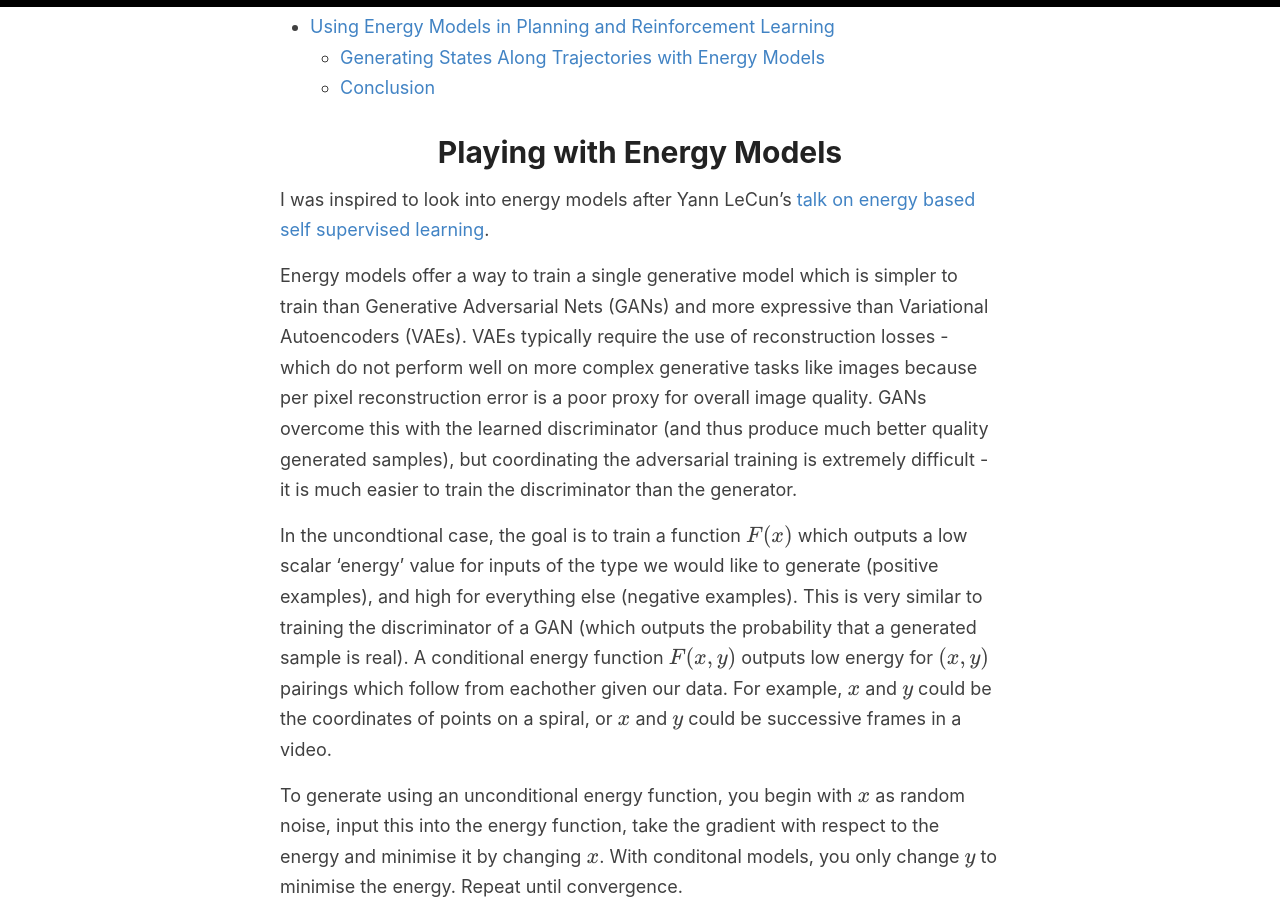
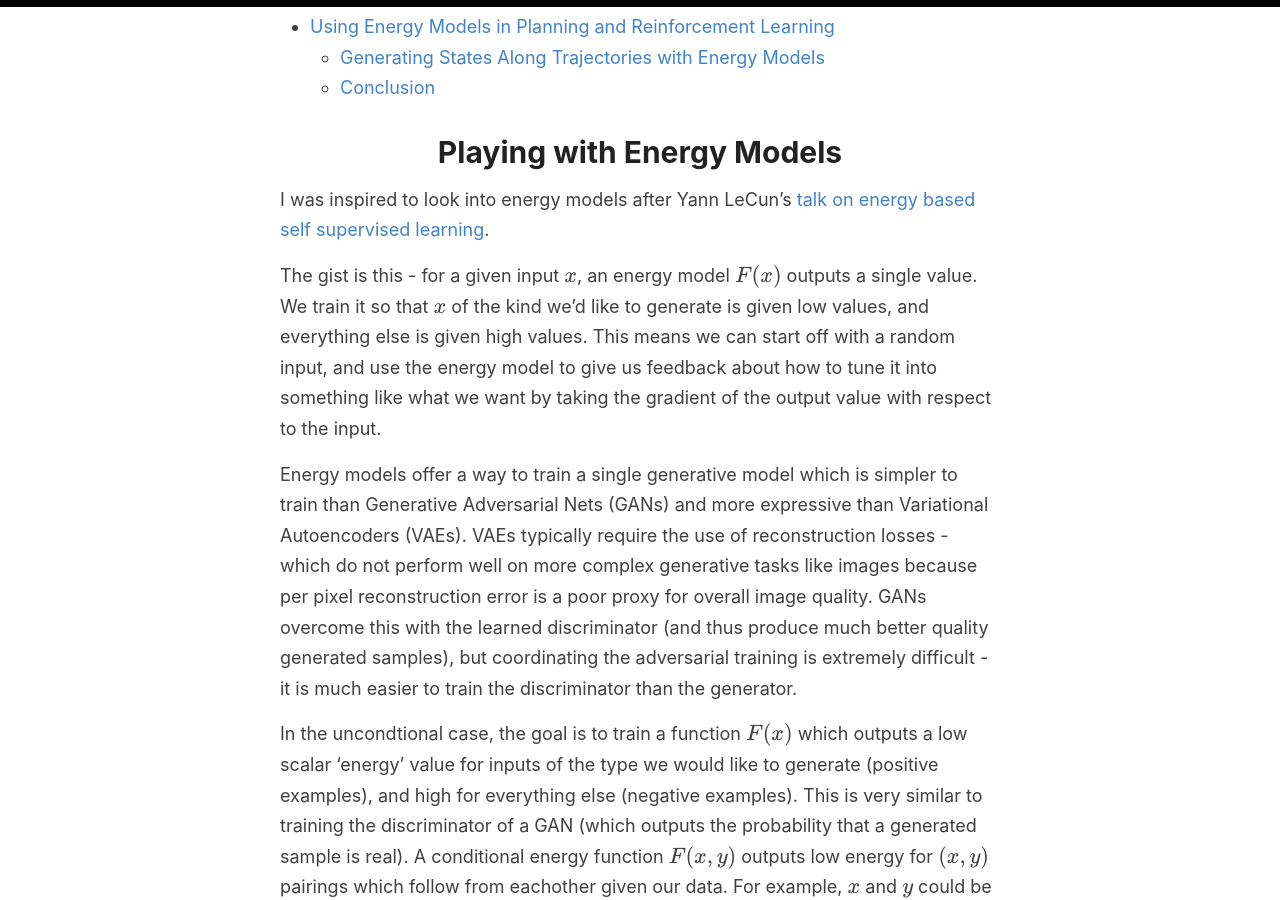
Before and after one commit to sholtodouglas/sholtodouglas.github.io, a Jekyll site: the page built from _posts/2020-06-11-PlayingwithEnergy.md, in a window 1280 px wide and 900 px high, scrolled down 929 px. Built offline with Jekyll 4.4.1, drawn with Linux system fonts in a browser that asks for light colours; formulas are drawn with MathJax 3.

Commit message:
Update 2020-06-11-PlayingwithEnergy.md

```diff
--- a/_posts/2020-06-11-PlayingwithEnergy.md
+++ b/_posts/2020-06-11-PlayingwithEnergy.md
@@ -16,6 +16,8 @@ categories: [Energy Models, RL]
 
 # Playing with Energy Models
 I was inspired to look into energy models after Yann LeCun's [talk on energy based self supervised learning](https://www.youtube.com/watch?v=A7AnCvYDQrU).
+
+The gist is this - for a given input $x$, an energy model $F(x)$ outputs a single value. We train it so that $x$ of the kind we'd like to generate is given low values, and everything else is given high values. This means we can start off with a random input, and use the energy model to give us feedback about how to tune it into something like what we want by taking the gradient of the output value with respect to the input.
 
 Energy models offer a way to train a single generative model which is simpler to train than Generative Adversarial Nets (GANs) and more expressive than Variational Autoencoders (VAEs). VAEs typically require the use of reconstruction losses - which do not perform well on more complex generative tasks like images because per pixel reconstruction error is a poor proxy for overall image quality. GANs overcome this with the learned discriminator (and thus produce much better quality generated samples), but coordinating the adversarial training is extremely difficult - it is much easier to train the discriminator than the generator.
 
```
